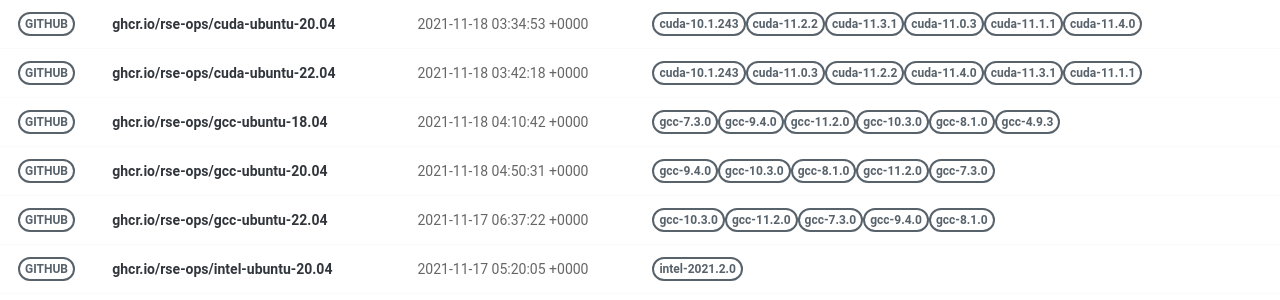
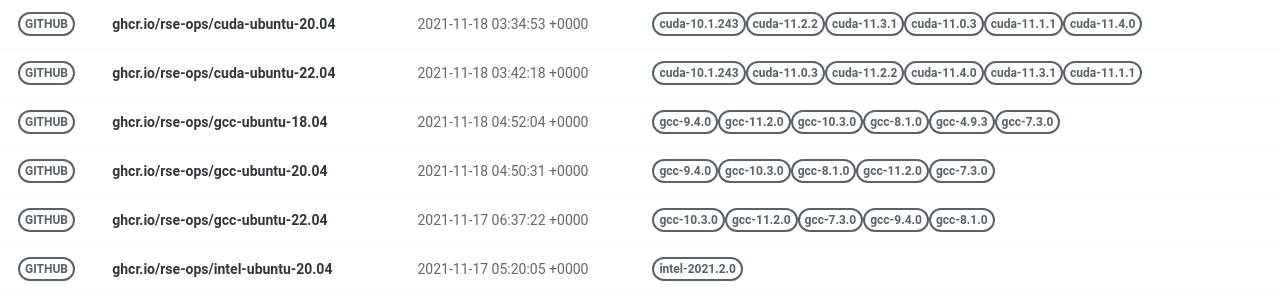
Before and after one commit to rse-ops/docker-images, a Jekyll site: the page built from pages/index.md, in a window 1280 px wide. Shown: the part 277-577 px from the top of the page. Built offline with Jekyll 4.4.1, drawn with Linux system fonts in a browser that asks for light colours; nearby versions of some CDN libraries.

Commit message:
Automated push to update library 2021-11-18

```diff
--- a/_library/ghcr.io-rse-ops-gcc-ubuntu-18.04.md
+++ b/_library/ghcr.io-rse-ops-gcc-ubuntu-18.04.md
@@ -1,14 +1,11 @@
 ---
 layout: container
 name: ghcr.io/rse-ops/gcc-ubuntu-18.04
-updated_at: 2021-11-18 04:10:42.516428
+updated_at: 2021-11-18 04:52:04.829735
 
 
 container_url: https://github.com/orgs/rse-ops/packages/container/package/gcc-ubuntu-18.04
 versions:
- - tag: gcc-7.3.0
-   dockerfile: https://github.com/rse-ops/docker-images/blob/main/ubuntu/gcc/Dockerfile
-   manifest: https://crane.ggcr.dev/manifest/ghcr.io/rse-ops/gcc-ubuntu-18.04:gcc-7.3.0
  - tag: gcc-9.4.0
    dockerfile: https://github.com/rse-ops/docker-images/blob/main/ubuntu/gcc/Dockerfile
    manifest: https://crane.ggcr.dev/manifest/ghcr.io/rse-ops/gcc-ubuntu-18.04:gcc-9.4.0
```
Also changed, not shown: other parts of _library/ghcr.io-rse-ops-gcc-ubuntu-18.04.md (+3 -0 lines).
